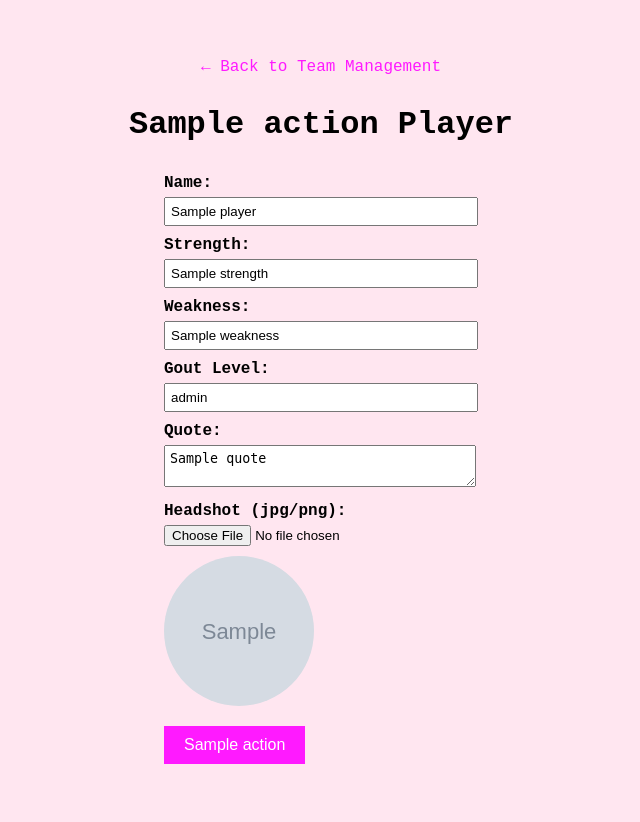
After one commit to phaberman/stepstats, a FastAPI app: template app/templates/add_edit_player.html in a window 1280 px wide. The commit adds this page. Shown: the whole page, without its empty margins (319-959 px from the left). Run offline with FastAPI, Linux system fonts and the light colour scheme; the template is opened without the code that fills it: most values are stand-ins (such as "Sample title", 1, 10 or a date in 2020); grey boxes marked "Sample" are stand-in pictures.

Commit message:
latest working version with add/edit/delete players function

```diff
--- a/app/main.py
+++ b/app/main.py
@@ -1,11 +1,13 @@
 import os
-from fastapi import FastAPI, Request
-from fastapi.responses import HTMLResponse
+import shutil
+from fastapi import FastAPI, Request, Form, UploadFile, File
+from fastapi.responses import HTMLResponse, RedirectResponse
 from fastapi.staticfiles import StaticFiles
 from fastapi.templating import Jinja2Templates
+import duckdb
 
+# --- App setup ---
 app = FastAPI()
-
 BASE_DIR = os.path.dirname(os.path.abspath(__file__))
 
 # Serve static files
@@ -14,39 +16,160 @@ app.mount("/static", StaticFiles(directory=os.path.join(BASE_DIR, "static")), na
 # Templates folder
 templates = Jinja2Templates(directory=os.path.join(BASE_DIR, "templates"))
 
+# --- DuckDB setup ---
+DB_FILE = os.path.join(BASE_DIR, "players.duckdb")
+con = duckdb.connect(DB_FILE)
+
+# Create table if not exists
+con.execute("""
+CREATE TABLE IF NOT EXISTS players (
+    id INTEGER PRIMARY KEY,
+    name TEXT,
+    strength TEXT,
+    weakness TEXT,
+    gout_level TEXT,
+    quote TEXT,
+    image TEXT
+)
+""")
+
+UPLOAD_DIR = os.path.join(BASE_DIR, "static", "uploads")
+os.makedirs(UPLOAD_DIR, exist_ok=True)
+
+# --- Home route ---
 @app.get("/", response_class=HTMLResponse)
 async def root(request: Request):
-    return templates.TemplateResponse("index.html", {"request": request})
+    # Fetch all players from DuckDB
+    rows = con.execute("SELECT id, name, image FROM players ORDER BY id").fetchall()
+    players = [
+        {
+            "id": r[0],
+            "name": r[1],
+            "image": r[2]
+        } for r in rows
+    ]
+    return templates.TemplateResponse("index.html", {"request": request, "players": players})
 
-
-# Example player data
-players = {
-    1: {
-        "name": "Sojo",
-        "image": "sojo.jpg",
-        "quote": "Can I get the 6 kuai chicken tenders?",
-        "strength": "Bananas",
-        "weakness": "Hamstrings"
-    },
-    2: {
-        "name": "Phil",
-        "image": "phil.jpg",
-        "quote": "Nah, I'm going straight home after the games.",
-        "strength": "Not being afraid of Bryce's throws from shortstop",
-        "weakness": "effort"
-    },
-    3: {
-        "name": "Al",
-        "image": "al.jpg",
-        "quote": "I have a reputation to protect!",
-        "strength": "Won't shut up",
-        "weakness": "Big and Gay"
-    }
-}
-
+# --- Player profile ---
 @app.get("/players/{player_id}", response_class=HTMLResponse)
 async def player_profile(request: Request, player_id: int):
-    player = players.get(player_id)
-    if not player:
+    result = con.execute("SELECT * FROM players WHERE id = ?", (player_id,)).fetchone()
+    if not result:
         return HTMLResponse(content="Player not found", status_code=404)
+
+    player = {
+        "id": result[0],
+        "name": result[1],
+        "strength": result[2],
+        "weakness": result[3],
+        "gout_level": result[4],
+        "quote": result[5],
+        "image": result[6]
+    }
     return templates.TemplateResponse("player_profile.html", {"request": request, "player": player})
+
+# --- Team Management page ---
+@app.get("/team-management", response_class=HTMLResponse)
+async def team_management(request: Request):
+    rows = con.execute("SELECT * FROM players ORDER BY id").fetchall()
+    players = [
+        {
+            "id": r[0],
+            "name": r[1],
+            "strength": r[2],
+            "weakness": r[3],
+            "gout_level": r[4],
+            "quote": r[5],
+            "image": r[6]
+        } for r in rows
+    ]
+    return templates.TemplateResponse("team_management.html", {"request": request, "players": players})
+
+# --- Add player ---
+@app.get("/team-management/add", response_class=HTMLResponse)
+async def add_player_form(request: Request):
+    return templates.TemplateResponse("add_edit_player.html", {"request": request, "action": "Add", "player": None})
+
+@app.post("/team-management/add")
+async def add_player(
+    name: str = Form(...),
+    strength: str = Form(...),
+    weakness: str = Form(...),
+    gout_level: str = Form(...),
+    quote: str = Form(...),
+    image: UploadFile = File(...)
+):
+    # Save uploaded image
+    image_filename = f"{name}_{image.filename}"
+    image_path = os.path.join(UPLOAD_DIR, image_filename)
+    with open(image_path, "wb") as f:
+        shutil.copyfileobj(image.file, f)
+
+    # Get next ID
+    next_id = con.execute("SELECT COALESCE(MAX(id), 0) + 1 FROM players").fetchone()[0]
+
+    # Insert into DuckDB
+    con.execute("""
+        INSERT INTO players (id, name, strength, weakness, gout_level, quote, image)
+        VALUES (?, ?, ?, ?, ?, ?, ?)
+    """, (next_id, name, strength, weakness, gout_level, quote, f"uploads/{image_filename}"))
+
+    return RedirectResponse("/team-management", status_code=303)
+
+# --- Edit player ---
+@app.get("/team-management/edit/{player_id}", response_class=HTMLResponse)
+async def edit_player_form(request: Request, player_id: int):
+    row = con.execute("SELECT * FROM players WHERE id = ?", (player_id,)).fetchone()
+    if not row:
+        return HTMLResponse(content="Player not found", status_code=404)
+
+    player = {
+        "id": row[0],
+        "name": row[1],
+        "strength": row[2],
+        "weakness": row[3],
+        "gout_level": row[4],
+        "quote": row[5],
+        "image": row[6]
+    }
+    return templates.TemplateResponse(
+        "add_edit_player.html",
+        {"request": request, "action": "Save Changes", "player": player}
+    )
+
+@app.post("/team-management/edit/{player_id}")
+async def edit_player(
+    player_id: int,
+    name: str = Form(...),
+    strength: str = Form(...),
+    weakness: str = Form(...),
+    gout_level: str = Form(...),
+    quote: str = Form(...),
+    image: UploadFile = File(None)
+):
+    # Fetch current image path from DB
+    current_image = con.execute("SELECT image FROM players WHERE id = ?", (player_id,)).fetchone()[0]
+
+    # Only overwrite image if a file was uploaded
+    if image and image.filename:
+        image_filename = f"{name}_{image.filename}"
+        image_path = os.path.join(UPLOAD_DIR, image_filename)
+        with open(image_path, "wb") as f:
+            shutil.copyfileobj(image.file, f)
+        image_db_path = f"uploads/{image_filename}"
+    else:
+        image_db_path = current_image  # Preserve existing image
+
+    con.execute("""
+        UPDATE players
+        SET name=?, strength=?, weakness=?, gout_level=?, quote=?, image=?
+        WHERE id=?
+    """, (name, strength, weakness, gout_level, quote, image_db_path, player_id))
+
+    return RedirectResponse("/team-management", status_code=303)
+
+# --- Delete player ---
+@app.post("/team-management/delete/{player_id}")
+async def delete_player(player_id: int):
+    con.execute("DELETE FROM players WHERE id = ?", (player_id,))
+    return RedirectResponse("/team-management", status_code=303)
--- /dev/null
+++ b/app/templates/add_edit_player.html
@@ -0,0 +1,100 @@
+<!DOCTYPE html>
+<html lang="en">
+<head>
+    <meta charset="UTF-8">
+    <title>{{ action }} Player</title>
+    <style>
+        body {
+            font-family: "Courier New", Courier, monospace;
+            background-color: #ffe6f0;
+            text-align: center;
+            padding: 50px;
+        }
+
+        form {
+            display: inline-block;
+            text-align: left;
+        }
+
+        label {
+            display: block;
+            margin-top: 10px;
+            font-weight: bold;
+        }
+
+        input[type="text"], textarea, select {
+            width: 300px;
+            padding: 5px;
+            margin-top: 5px;
+        }
+
+        input[type="file"] {
+            margin-top: 5px;
+        }
+
+        button {
+            margin-top: 20px;
+            padding: 10px 20px;
+            font-size: 16px;
+            background-color: #ff1aff;
+            color: white;
+            border: none;
+            cursor: pointer;
+        }
+
+        button:hover {
+            background-color: #ff66ff;
+        }
+
+        a.back {
+            display: block;
+            margin-bottom: 30px;
+            text-decoration: none;
+            color: #ff1aff;
+        }
+
+        a.back:hover {
+            color: #ff66ff;
+        }
+
+        img.preview {
+            display: block;
+            width: 150px;
+            height: 150px;
+            object-fit: cover;
+            border-radius: 50%;
+            margin-top: 10px;
+        }
+    </style>
+</head>
+<body>
+    <a class="back" href="/team-management">← Back to Team Management</a>
+
+    <h1>{{ action }} Player</h1>
+
+    <form method="post" enctype="multipart/form-data">
+        <label for="name">Name:</label>
+        <input type="text" name="name" value="{{ player.name if player else '' }}" required>
+
+        <label for="strength">Strength:</label>
+        <input type="text" name="strength" value="{{ player.strength if player else '' }}" required>
+
+        <label for="weakness">Weakness:</label>
+        <input type="text" name="weakness" value="{{ player.weakness if player else '' }}" required>
+
+        <label for="gout_level">Gout Level:</label>
+        <input type="text" name="gout_level" value="{{ player.gout_level if player else '' }}" required>
+
+        <label for="quote">Quote:</label>
+        <textarea name="quote" rows="2" required>{{ player.quote if player else '' }}</textarea>
+
+        <label for="image">Headshot (jpg/png):</label>
+        <input type="file" name="image" accept="image/*">
+        {% if player and player.image %}
+            <img class="preview" src="/static/{{ player.image }}" alt="Current headshot">
+        {% endif %}
+
+        <button type="submit">{{ action }}</button>
+    </form>
+</body>
+</html>
```
Also changed, not shown: app/templates/index.html (+9 -18 lines), app/templates/team_management.html (added, +138 -0 lines), app/static/al.jpg (deleted), app/static/phil.jpg (deleted), app/static/sojo.jpg (deleted), 1 other file.
